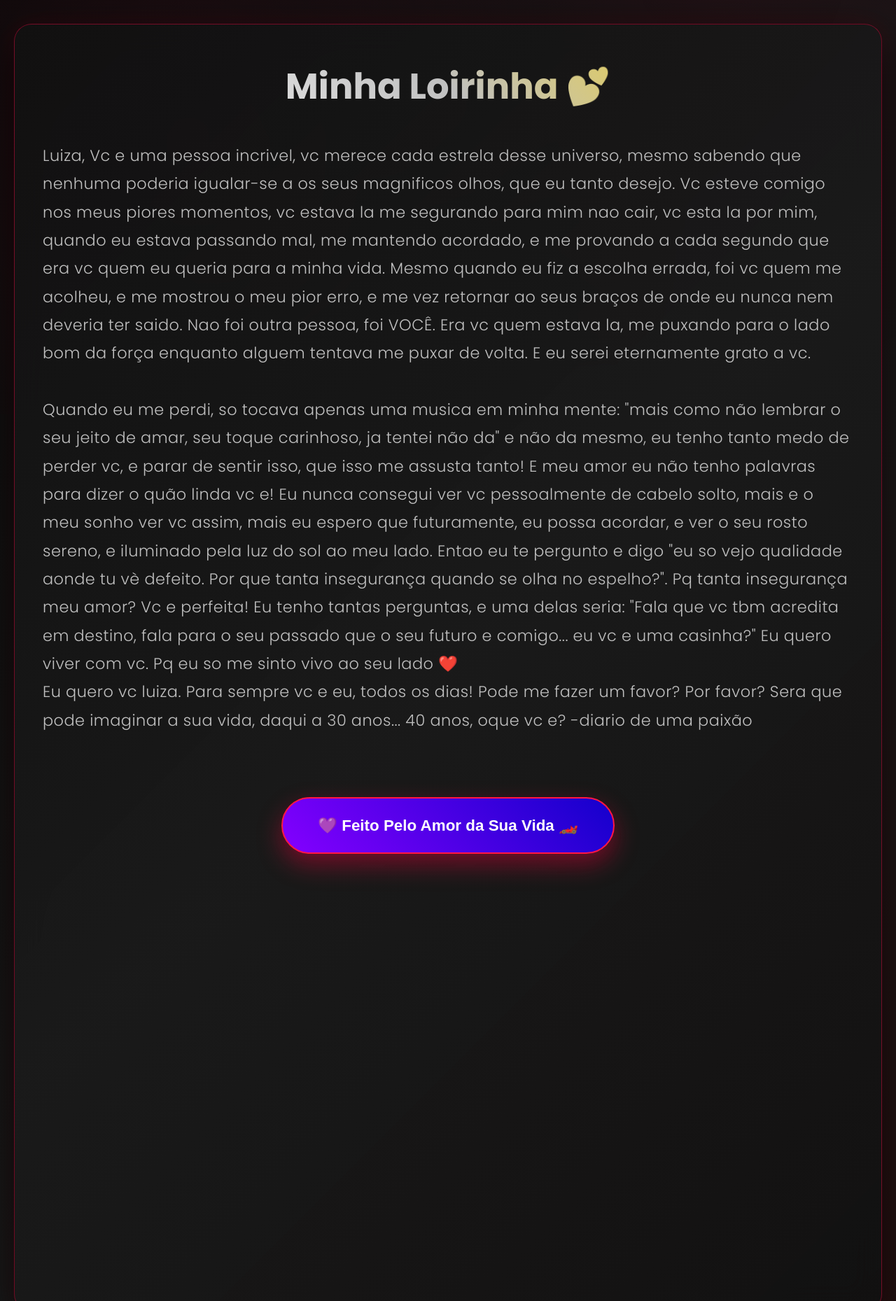
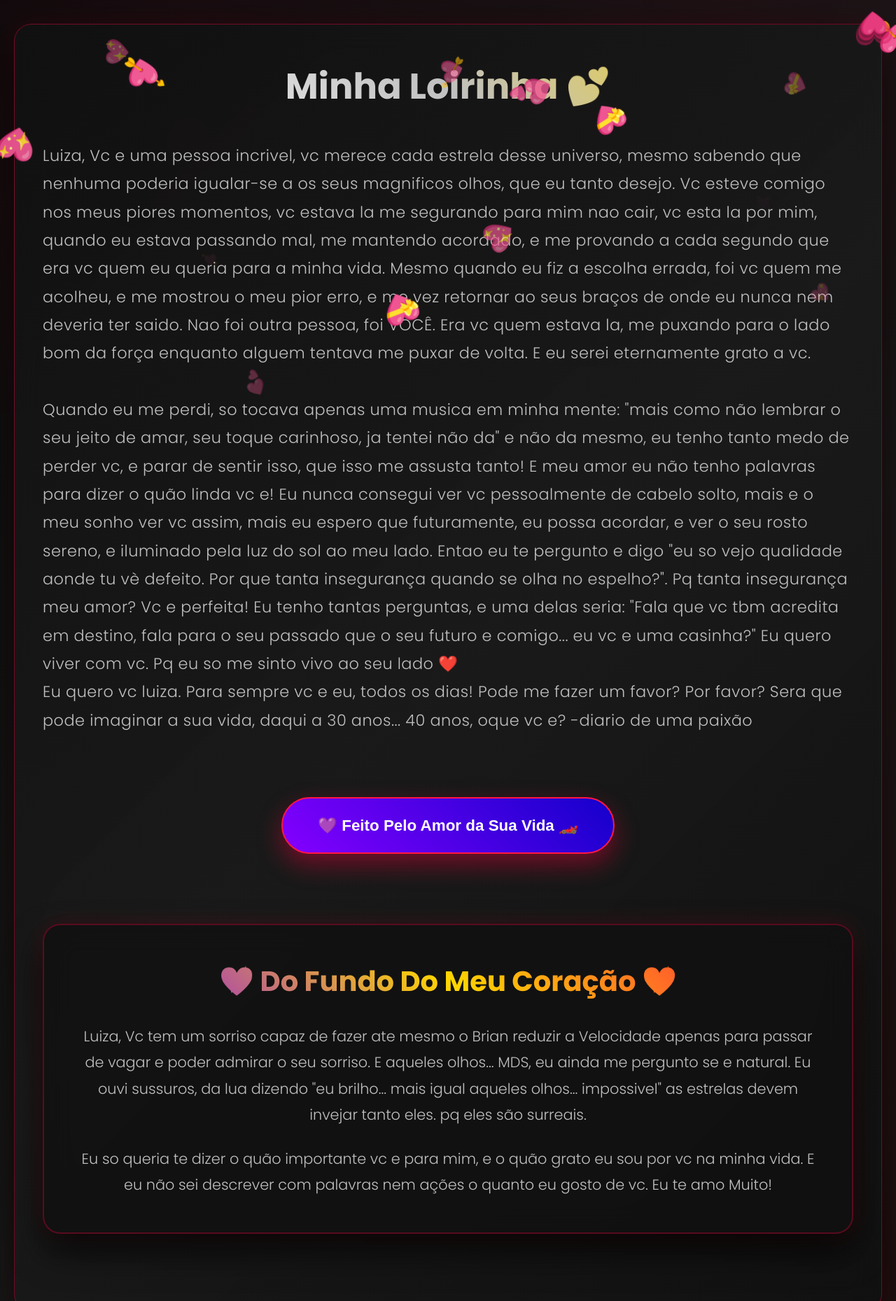
Before and after one commit to pachecodavi2011-design/Site_ParaLoirinha, a plain HTML site: page index.html in a window 1280 px wide. Shown: the part 208-2067 px from the top of the page at 70% size. Drawn offline with Linux system fonts and the light colour scheme.

Commit message:
Update index.html

```diff
--- a/index.html
+++ b/index.html
@@ -398,23 +398,45 @@
         const message = document.getElementById('specialMessage');
         message.classList.add('show');
         createHeartExplosion();
-            if (navigator.vibrate) navigator.vibrate([200, 100, 200, 100, 300]);
+
+        if (navigator.vibrate) {
+            navigator.vibrate([200, 100, 200, 100, 300]);
+        }
     }
 
     function createHeartExplosion() {
         const hearts = ['❤️','💖','💕','💗','💓','💝','♥️','💘'];
+
         for (let i = 0; i < 20; i++) {
             setTimeout(() => {
                 const heart = document.createElement('div');
+
                 heart.className = 'heart-explosion';
                 heart.innerHTML = hearts[Math.floor(Math.random() * hearts.length)];
+
                 heart.style.left = Math.random() * window.innerWidth + 'px';
                 heart.style.top = Math.random() * window.innerHeight + 'px';
+
                 document.body.appendChild(heart);
-                    setTimeout(() => heart.remove(), 2000);
+
+                setTimeout(() => {
+                    heart.remove();
+                }, 2000);
+
             }, i * 80);
         }
     }
+
+    // Executa automaticamente quando a página abre
+    window.addEventListener('load', () => {
+        document.getElementById('specialMessage').classList.add('show');
+
+        // Primeira explosão
+        createHeartExplosion();
+
+        // Novas explosões a cada 3 segundos
+        setInterval(createHeartExplosion, 3000);
+    });
 </script>
 </body>
 </html>
```
Lines whose indentation alone changed are shown as unchanged.
